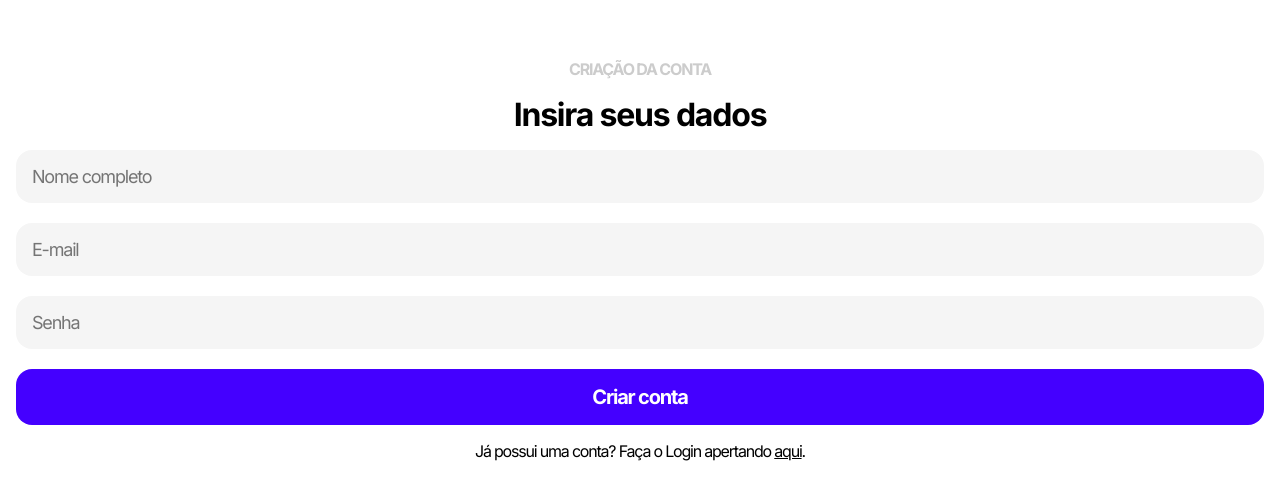
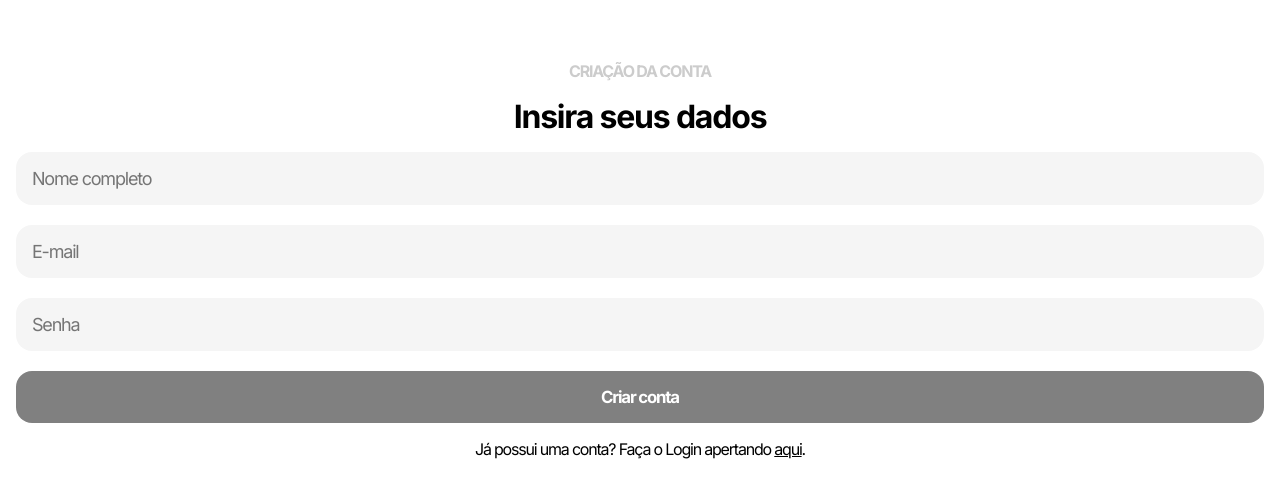
Before and after one commit to KleidsonRocha/Chronnos, a React (Vite) app in the folder FrontEnd/: page /Cadastro in a window 1280 px wide. Shown: the part 140-640 px from the top of the page. Built offline with nearby package versions, Linux system fonts and the light colour scheme.

Commit message:
Adicionando a interacao grafica de checagem dos campos na tela de cadastro

```diff
--- a/FrontEnd/src/Components/Cadastro.jsx
+++ b/FrontEnd/src/Components/Cadastro.jsx
@@ -1,4 +1,4 @@
-import React, { useState } from 'react';
+import React, { useState, useEffect } from 'react';
 import ChronnosInput from './inputs-buttons/ChronnosInput/ChronnosInput';
 import ChronnosButton from './inputs-buttons/ChronnosButton/ChronnosButton';
 import MainMobile from './layouts/MainMobile/MainMobile';
@@ -9,7 +9,16 @@ function CadastroUsuario() {
   const [nome, setNome] = useState('');
   const [email, setEmail] = useState('');
   const [senha, setSenha] = useState('');
+  const [btnCriarContaClass, setBtnCriarContaClass] = useState('');
   const [showPopup, setShowPopup] = useState(false); // Estado para controlar a exibição do pop-up
+
+  useEffect(() => {
+    if(nome === '' || email === '' || senha === '') {
+      setBtnCriarContaClass('button-insatisfaz');
+    } else {
+      setBtnCriarContaClass('button-default');
+    }
+  }, [nome, email, senha]);
 
   const handleSubmit = (event) => {
     event.preventDefault();
@@ -51,7 +60,7 @@ function CadastroUsuario() {
         <ChronnosInput type="text" placeholder="Nome completo" value={nome} onChange={(e) => setNome(e.target.value)} required className="input-default" /><br />
         <ChronnosInput type="email" placeholder="E-mail" value={email} onChange={(e) => setEmail(e.target.value)} required className="input-default" /><br />
         <ChronnosInput type="password" placeholder="Senha" value={senha} onChange={(e) => setSenha(e.target.value)} required className="input-default" /><br />
-        <ChronnosButton type="submit" className={"button-default"}>Criar conta</ChronnosButton>
+        <ChronnosButton type="submit" className={btnCriarContaClass}>Criar conta</ChronnosButton>
       </form>
       <p className="txt-footer">Já possui uma conta? Faça o Login apertando <a href="/Login">aqui</a>.</p>
       {/* Pop-up */}
--- a/FrontEnd/src/Components/inputs-buttons/ChronnosButton/styles.css
+++ b/FrontEnd/src/Components/inputs-buttons/ChronnosButton/styles.css
@@ -33,7 +33,7 @@
     background-color: #808080;
 
     color: #ffffff;
-    font-size: 1.25rem;
+    font-size: 1.05rem;
     font-style: bold;
     font-weight: 700;
     text-align: center;
```
